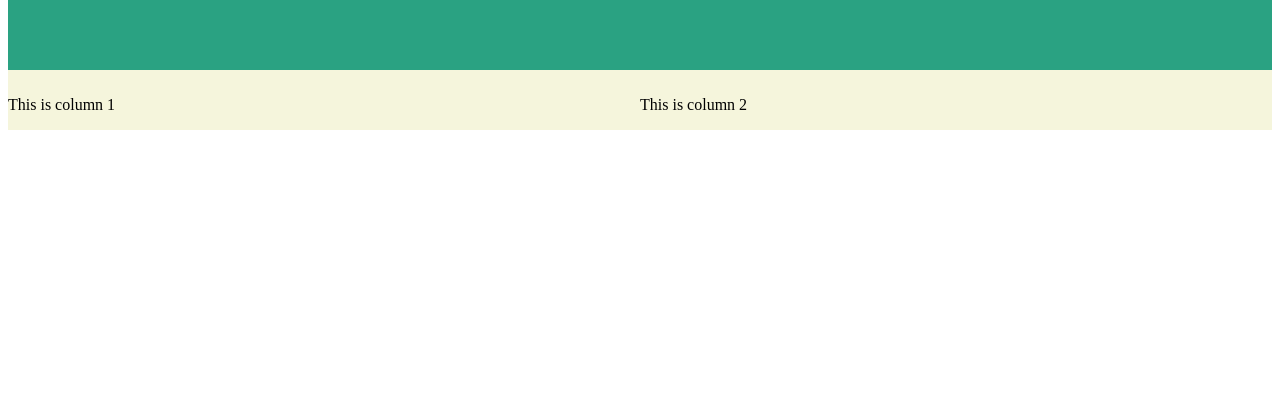
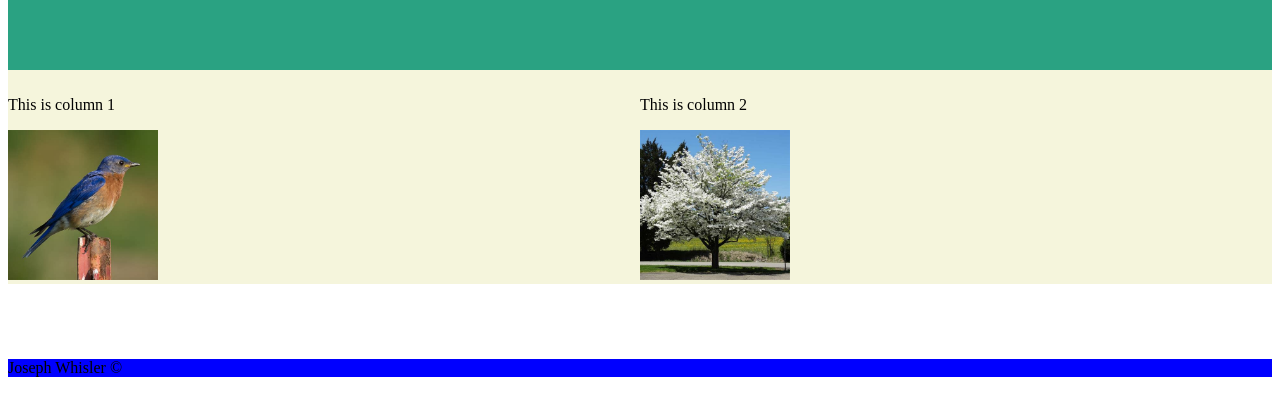
Before and after one commit to JosephWhisler/three_commits_project, a plain HTML site: page index.html in a window 1280 px wide. Shown: the part 271-686 px from the top of the page. Drawn offline with Linux system fonts and the light colour scheme.

Commit message:
Added some pictures plus a footer

```diff
--- a/index.html
+++ b/index.html
@@ -14,10 +14,20 @@
         <p>This is my first commit for this project.</p>
     </div>
     <div class="row">
-        <div class="column"><p>This is column 1</p></div>
-        <div class="column"><p>This is column 2</p></div>
+        <div class="column">
+            <p>This is column 1</p>
+            <img src="bluebird.jpeg" alt="Missouri state bird" width="150" height="auto">
+        </div>
+        <div class="column">
+            <p>This is column 2</p>
+            <img src="dogwood.jpeg" alt="Missouri state tree" width="150" height="auto">
+        </div>
+
+
     </div>
-
+    <div class="footer">
+        <footer>Joseph Whisler &copy;</footer>
+    </div>
 </body>
 
 </html>
--- a/style.css
+++ b/style.css
@@ -5,14 +5,19 @@
     background: #2aa282;
     color: rgb(18, 20, 18);
     font-size: 30px;
-  }
+}
 
-  .row {
+.row {
     display: flex;
-  }
+}
 
-  .column {
+.column {
     flex: 50%;
     background-color: beige;
     padding-top: 10px;
-  }
+}
+
+.footer {
+    margin-top: 75px;
+    background-color: blue;
+}
```
Also changed, not shown: bluebird.jpeg (added), dogwood.jpeg (added).
